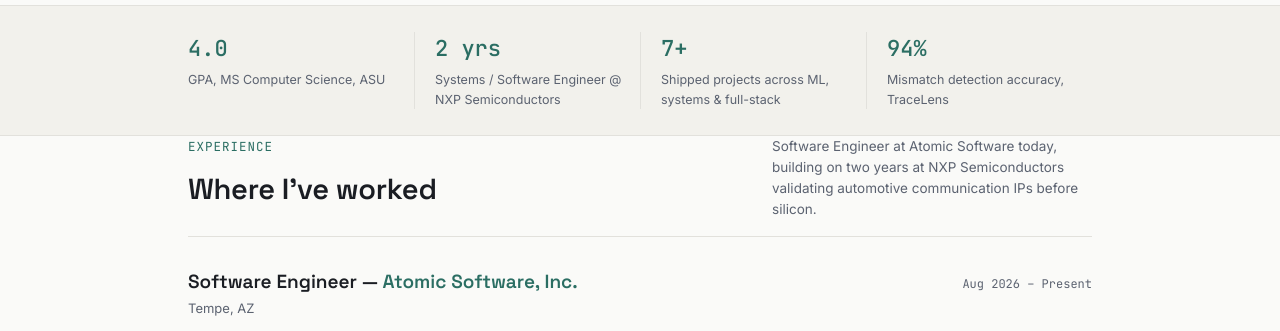
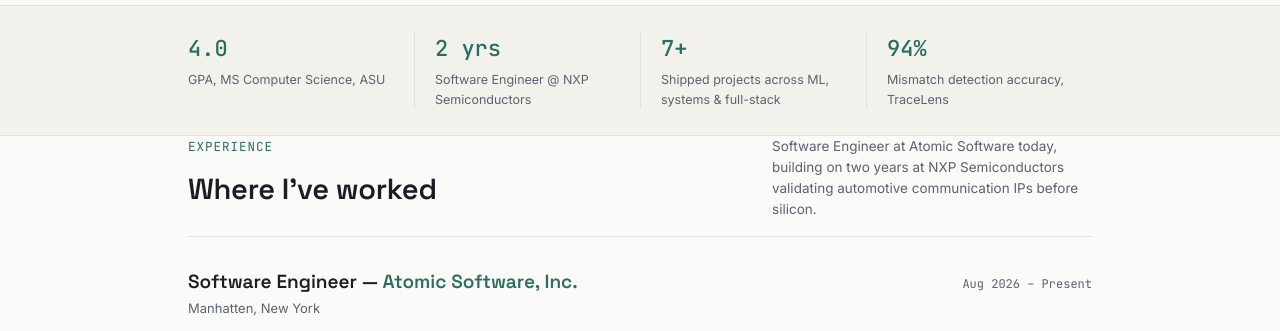
Before and after one commit to msbhullar/My_portfolio, a plain HTML site: page index.html in a window 1280 px wide. Shown: the part 514-845 px from the top of the page. Drawn offline with Linux system fonts and the light colour scheme.

Commit message:
Update job titles and locations in index.html

```diff
--- a/index.html
+++ b/index.html
@@ -245,7 +245,7 @@
     </div>
     <div class="stat">
       <div class="num">2 yrs</div>
-      <div class="label">Systems / Software Engineer @ NXP Semiconductors</div>
+      <div class="label">Software Engineer @ NXP Semiconductors</div>
     </div>
     <div class="stat">
       <div class="num">7+</div>
@@ -269,7 +269,7 @@
     <div class="job-head">
       <div>
         <span class="job-title">Software Engineer — <span class="job-org">Atomic Software, Inc.</span></span>
-        <div class="job-loc">Tempe, AZ</div>
+        <div class="job-loc">Manhatten, New York</div>
       </div>
       <span class="job-when">Aug 2026 – Present</span>
     </div>
```
